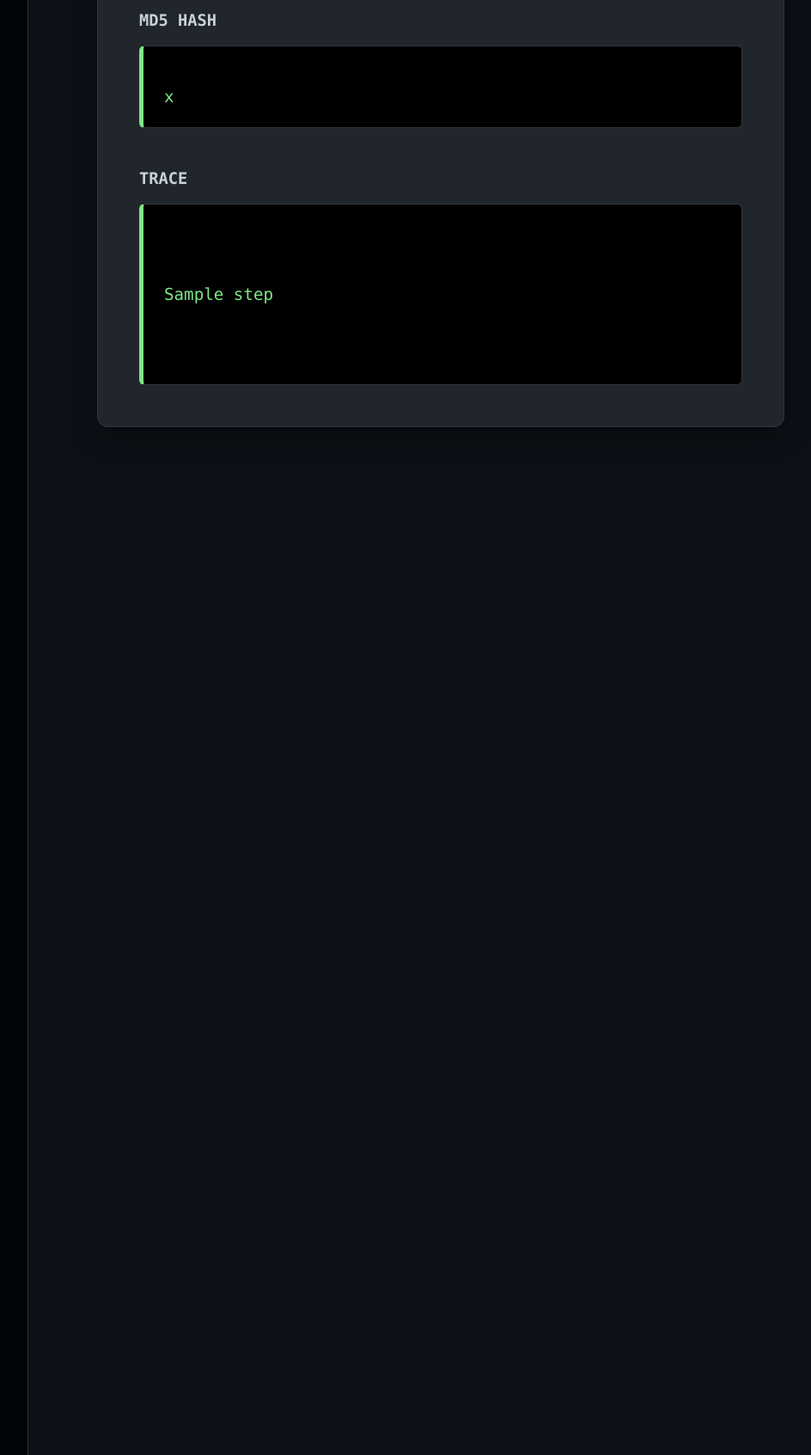
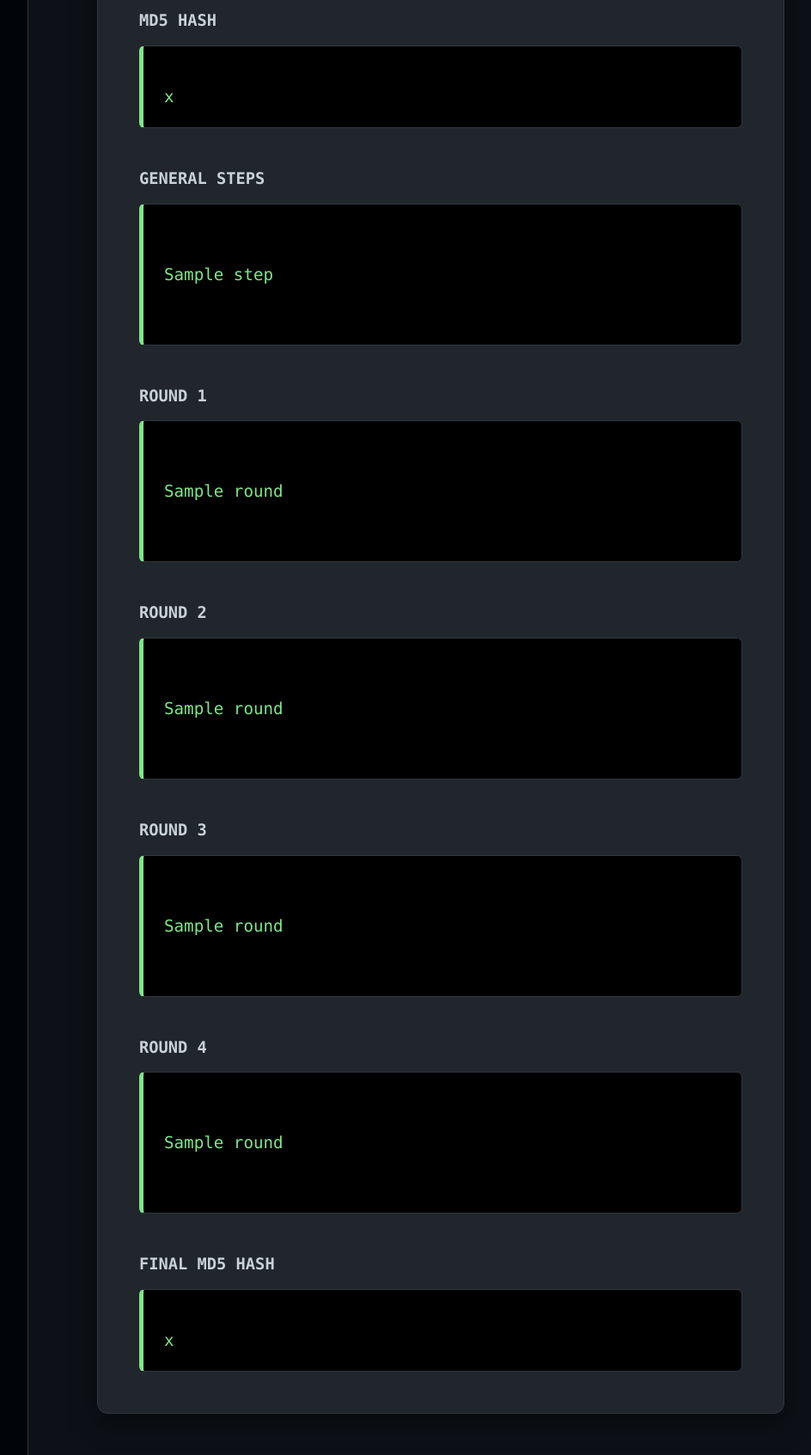
Before and after one commit to Ragavardaan/Cryptographic-algorithms, a Flask app: template templates/md5.html in a window 1280 px wide. Shown: the part 457-2150 px from the top of the page at 86% size, without its empty margins (227-1171 px from the left). Run offline with Flask 3, Linux system fonts and the light colour scheme; the template is opened without the code that fills it: most values are stand-ins (such as "Sample title", 1, 10 or a date in 2020).

Commit message:
Update md5.html

```diff
--- a/templates/md5.html
+++ b/templates/md5.html
@@ -41,13 +41,44 @@ value="{{ request.form.get('message','') }}" required>
 {{ result.hash }}
 </div>
 
-<h3>Trace</h3>
+<h3>General Steps</h3>
 <div class="output-box">
-
 {% for step in result.steps %}
 {{ step }}<br>
 {% endfor %}
+</div>
 
+<h3>Round 1</h3>
+<div class="output-box">
+{% for step in result.rounds[0] %}
+{{ step }}<br>
+{% endfor %}
+</div>
+
+<h3>Round 2</h3>
+<div class="output-box">
+{% for step in result.rounds[1] %}
+{{ step }}<br>
+{% endfor %}
+</div>
+
+<h3>Round 3</h3>
+<div class="output-box">
+{% for step in result.rounds[2] %}
+{{ step }}<br>
+{% endfor %}
+</div>
+
+<h3>Round 4</h3>
+<div class="output-box">
+{% for step in result.rounds[3] %}
+{{ step }}<br>
+{% endfor %}
+</div>
+
+<h3>Final MD5 Hash</h3>
+<div class="output-box">
+{{ result.hash }}
 </div>
 {% endif %}
 
```
